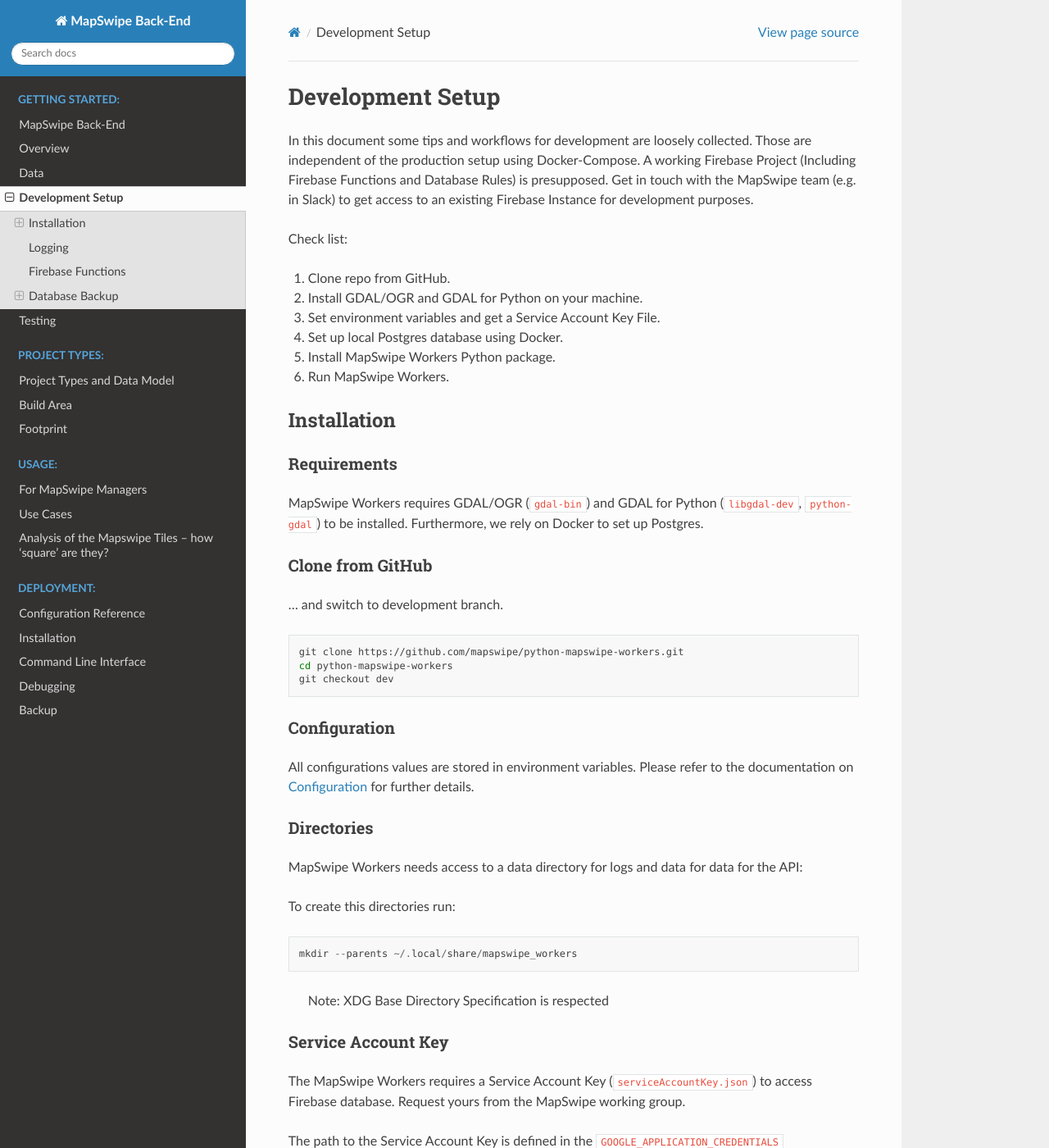
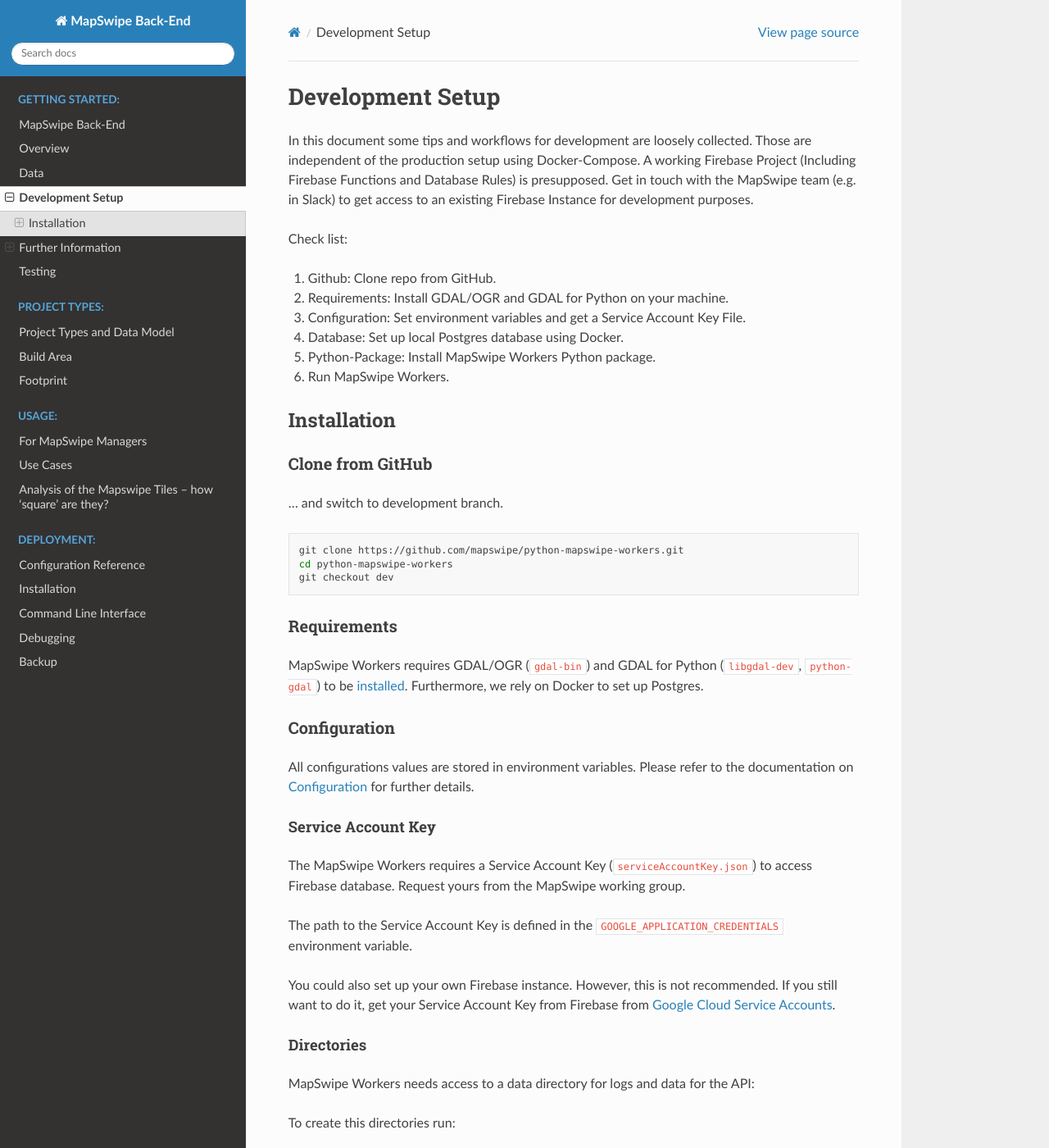
Before and after one commit to mapswipe/python-mapswipe-workers, a Sphinx documentation site: the page built from docs/source/dev_setup.md, in a window 1280 px wide and 1400 px high. Shown: the whole window at 82% size. Built offline with Sphinx 7.4.7 and the Read the Docs theme 2.0.0, drawn with Linux system fonts in a browser that asks for light colours; some of the changed text lies outside the part shown.

Commit message:
restructuring to mirror check list occurence

````diff
--- a/docs/source/dev_setup.md
+++ b/docs/source/dev_setup.md
@@ -6,21 +6,15 @@
 Get in touch with the MapSwipe team (e.g. in Slack) to get access to an existing Firebase Instance for development purposes.
 
 Check list:
-1. Clone repo from GitHub.
-2. Install GDAL/OGR and GDAL for Python on your machine.
-3. Set environment variables and get a Service Account Key File.
-4. Set up local Postgres database using Docker.
-5. Install MapSwipe Workers Python package.
+1. Github: Clone repo from GitHub.
+2. Requirements: Install GDAL/OGR and GDAL for Python on your machine.
+3. Configuration: Set environment variables and get a Service Account Key File.
+4. Database: Set up local Postgres database using Docker.
+5. Python-Package: Install MapSwipe Workers Python package.
 6. Run MapSwipe Workers.
 
 
 ## Installation
-
-### Requirements
-
-MapSwipe Workers requires GDAL/OGR (`gdal-bin`) and GDAL for Python (`libgdal-dev`, `python-gdal`) to be installed.
-Furthermore, we rely on Docker to set up Postgres.
-
 
 ### Clone from GitHub
 
@@ -32,15 +26,29 @@
 git checkout dev
 ```
 
+### Requirements
+
+MapSwipe Workers requires GDAL/OGR (`gdal-bin`) and GDAL for Python (`libgdal-dev`, `python-gdal`) to be [installed](https://mothergeo-py.readthedocs.io/en/latest/development/how-to/gdal-ubuntu-pkg.html).
+Furthermore, we rely on Docker to set up Postgres.
+
 
 ### Configuration
 
 All configurations values are stored in environment variables. Please refer to the documentation on [Configuration](configuration.html) for further details.
 
+#### Service Account Key
 
-### Directories
+The MapSwipe Workers requires a Service Account Key (`serviceAccountKey.json`) to access Firebase database.
+Request yours from the MapSwipe working group.
 
-MapSwipe Workers needs access to a data directory for logs and data for data for the API:
+The path to the Service Account Key is defined in the `GOOGLE_APPLICATION_CREDENTIALS` environment variable.
+
+You could also set up your own Firebase instance. However, this is not recommended.
+If you still want to do it, get your Service Account Key from Firebase from [Google Cloud Service Accounts](https://console.cloud.google.com/iam-admin/serviceaccounts).
+
+#### Directories
+
+MapSwipe Workers needs access to a data directory for logs and data for the API:
 
 To create this directories run:
 ```
@@ -94,11 +91,12 @@
 
 > Yeah! If you reached this point, you are ready to get into coding. Below you find some more information on Logging, Firebase Functions and Database Backup. However, you don't need this to get started for now.
 
+# Further Information
 
 ## Logging
 
 Mapswipe workers logs are generated using the Python logging module of the standard library (See [Official docs](https://docs.python.org/3/library/logging.html) or this [Tutorial](https://realpython.com/python-logging/#the-logging-module).
-To use the logger object import the it from the `definitions` module:
+To use the logger object import it from the `definitions` module:
 
 ```python
 from mapswipe_workers.definitions import logger
@@ -145,6 +143,7 @@
 For more information refer to the official [Reference on Cloud Function for Firebase](https://firebase.google.com/docs/reference/functions/).
 For example function take a look at this [GitHub repository](https://github.com/firebase/functions-samples).
 
+
 ## Database Backup
 
 ### Firebase
````
Also changed, not shown: other parts of docs/source/dev_setup.md (+2 -13 lines).
